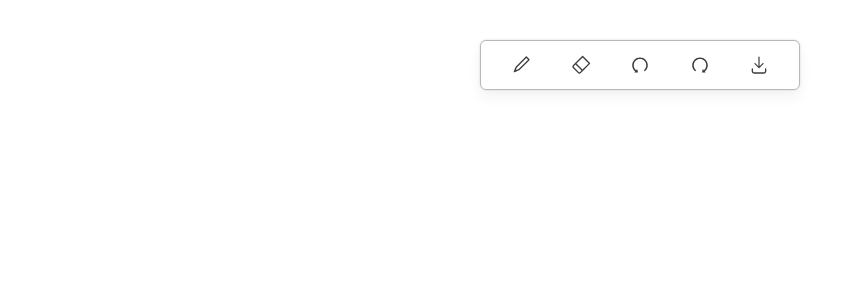
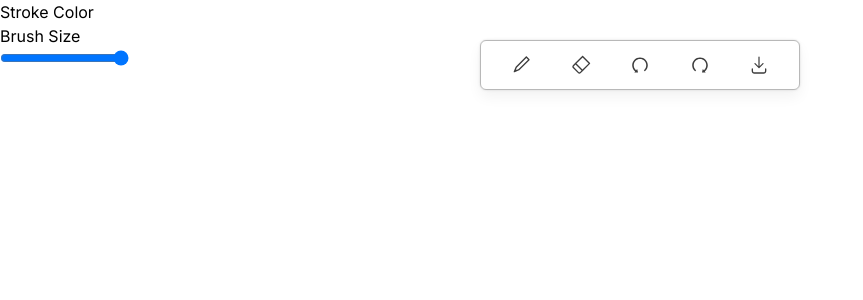
Before and after one commit to anishkumar127/drawpulse, a Next.js app: page / in a window 1280 px wide. Shown: the top 300 px of the page, without its empty margins (0-863 px from the left). Built offline with nearby package versions, Linux system fonts and the light colour scheme.

Commit message:
adding toolbar

```diff
--- a/src/app/page.tsx
+++ b/src/app/page.tsx
@@ -1,10 +1,14 @@
 import { Menu } from "@/components/Menu/Menu";
+import { Toolbox } from "@/components/Toolbox/Toolbox";
 
 export default function Home() {
   return (
     <main>
       {/* jai shree ram */}
-      <Menu/>
+      {/* Menubar */}
+      <Menu />
+      {/* Toolbar */}
+      <Toolbox />
     </main>
-  )
+  );
 }
--- /dev/null
+++ b/src/components/Toolbox/Toolbox.tsx
@@ -0,0 +1,26 @@
+'use client';
+export const Toolbox = () => {
+  const updateBrushSize = () => {};
+  return (
+    <div>
+      <h4>Stroke Color</h4>
+      <div>
+        <div />
+      </div>
+
+      {/* Brush Size */}
+      <div>
+        <h4>Brush Size</h4>
+        <div>
+          <input
+            type="range"
+            min={1}
+            max={10}
+            step={1}
+            onChange={updateBrushSize}
+          />
+        </div>
+      </div>
+    </div>
+  );
+};
```
